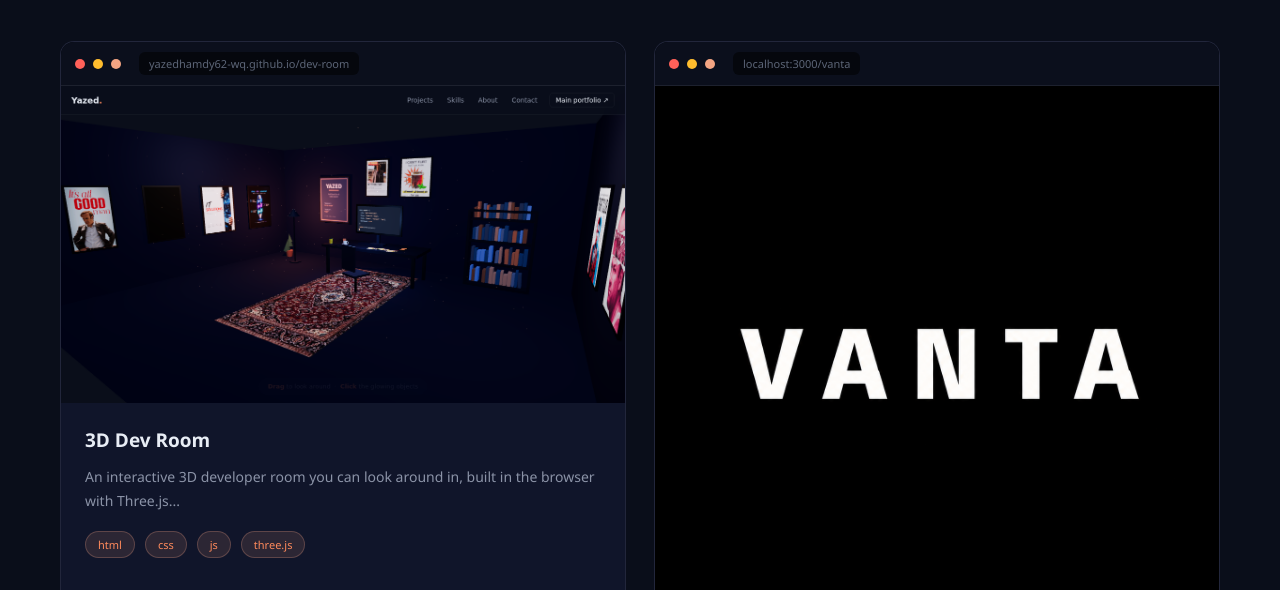
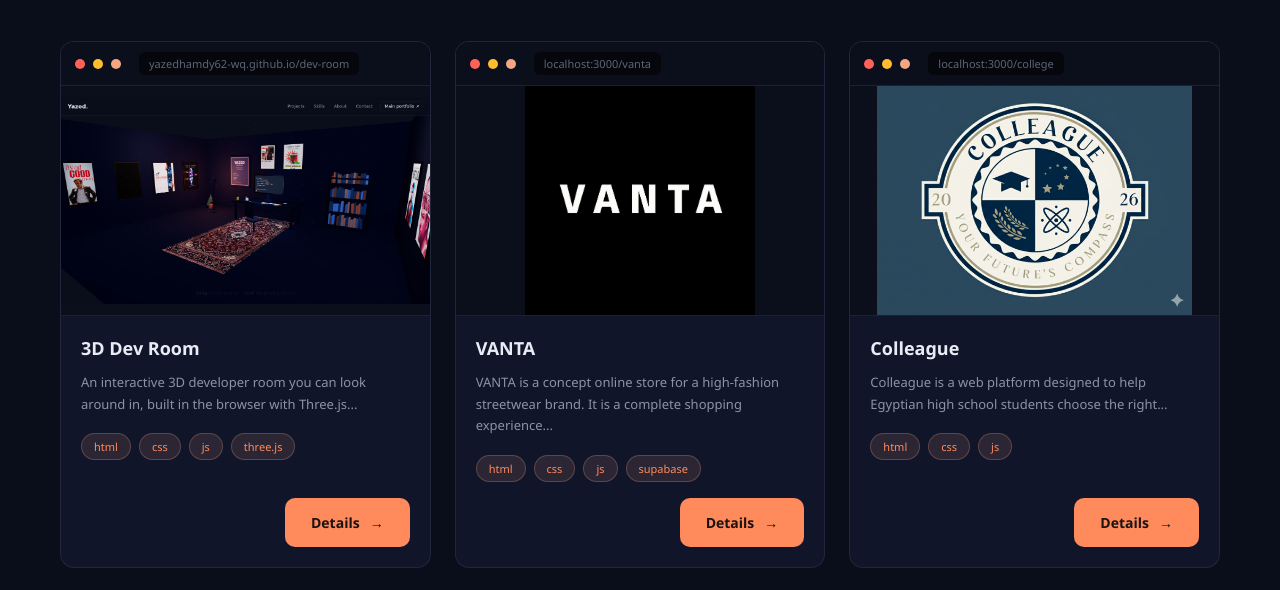
Before and after one commit to yazedhamdy62-wq/portfolio, a plain HTML site: page index.html in a window 1280 px wide. Shown: the part 939-1529 px from the top of the page. Drawn offline with Linux system fonts and the light colour scheme.

```diff
--- a/css/home.css
+++ b/css/home.css
@@ -1091,3 +1091,42 @@ html{ scroll-behavior: smooth; }
   .nav-links{ top: 61px; border-bottom: 0; }
   .nav-links.open{ border-bottom: 1px solid var(--border); }
 }
+
+/* ===== DESKTOP PROJECT CARDS: 3 per row, same frame, no crop, no side bars ===== */
+@media (min-width: 961px){
+  .works-grid{ grid-template-columns: repeat(3, 1fr); gap: 24px; }
+  .work-card .preview-body{
+    position: relative;
+    aspect-ratio: 16 / 10;
+    overflow: hidden;
+    border-bottom: 1px solid var(--border);
+    background: #0b0f1c;
+  }
+  .work-card .preview-body::before{
+    content: "";
+    position: absolute;
+    inset: -24px;
+    background: var(--shot) center / cover no-repeat;
+    filter: blur(22px) brightness(.55) saturate(1.1);
+  }
+  .work-card .work-img{
+    position: relative;
+    width: 100%;
+    height: 100%;
+    object-fit: contain;
+    object-position: center;
+  }
+  .work-card .work-info{ padding: 20px; }
+  .work-card .work-heading h3{ font-size: 18px; }
+  .work-card .work-info p{
+    font-size: 13px;
+    line-height: 1.65;
+    display: -webkit-box;
+    -webkit-line-clamp: 3;
+    -webkit-box-orient: vertical;
+    overflow: hidden;
+  }
+  .work-card .tags{ flex-wrap: wrap; gap: 8px; }
+  .work-card .tags{ margin-bottom: 16px; }
+  .work-card .work-details-btn{ margin-top: auto; }
+}
```
